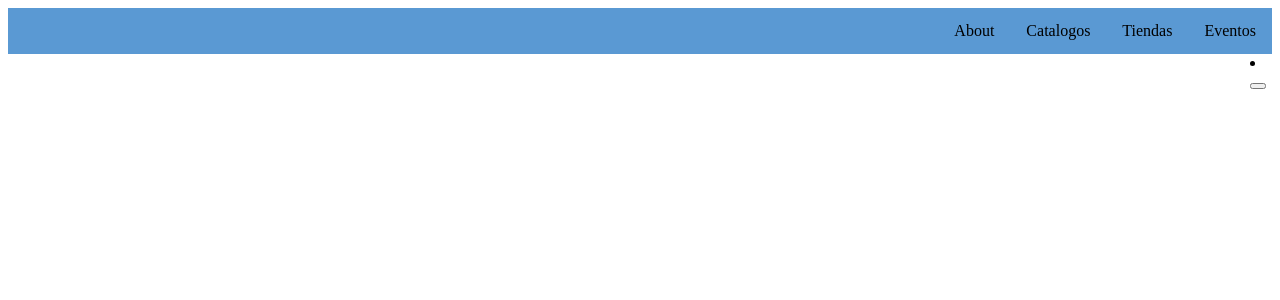
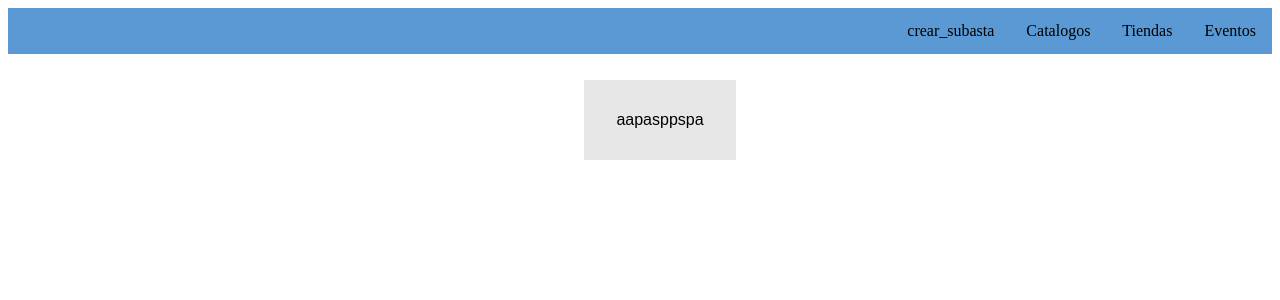
Before and after one commit to OsiNubis99/UCAB_Databases1, a Django app: template AA/templates/subastas.html in a window 1280 px wide. Shown: the top 300 px of the page. Run offline with Django 3.2, Linux system fonts and the light colour scheme; the template is opened without the code that fills it, so the values that code supplies are empty; parts of the project's set-up code (start-up, migrations or seed data) failed here and were passed over.

Commit message:
templates correccion

```diff
--- a/AA/templates/menu.html
+++ b/AA/templates/menu.html
@@ -9,7 +9,7 @@
 </head>
 <style>
 
-ul {
+.menu ul  {
     list-style-type: none;
     margin: 0;
     padding: 0;
@@ -17,11 +17,11 @@ ul {
     background-color: rgb(90,153,211,100);
     }
 
-li {
+.menu li {
     float: Right;
 }
 
-li a {
+.menu li a {
     display: block;
     color: black;
     text-align: center;
@@ -30,21 +30,21 @@ li a {
     }
 
 /* Change the link color to #111 (black) on hover */
-li a:hover {
-    background-color: #111;
+.menu li a:hover {
+    background-color: rgb(63, 120, 243);
 }
 </style>
 <body>
-    <ul>
-        <li><a href="">Eventos</a></li>
-        <li><a href="">Tiendas</a></li>
-        <li><a href="">Catalogos</a></li>
-        <li><a href="">About</a></li>
-    </ul>
-
-
+    <div class ="menu">
+        <ul >
+            <li ><a href="{% url 'subastas' %}">Eventos</a></li>
+            <li ><a href="">Tiendas</a></li>
+            <li ><a href="">Catalogos</a></li>
+            <li><a href="{% url 'crearSubasta' %}">crear_subasta</a></li>
+        </ul>
+    </div>
     {% block content %}
-
+    <p> bienvendidos </p>
     {% endblock %}
 </body>
 </html>
--- a/AA/templates/subastas.html
+++ b/AA/templates/subastas.html
@@ -2,13 +2,50 @@
 
 {% block content %}
 
+<style>
+.centrar-listas {
+	text-align: center;
+}
+
+.centrar-listas ul {
+	text-align: left;
+	display: inline-block;
+    list-style-type: none;
+}
+.centrar-listas li{
+    margin-top: 10px;
+
+}
+
+.centrar-listas button {
+    background-color: #e7e7e7;
+    color: black;
+    border: none;
+    color: white;
+    padding: 15px 32px;
+    text-align: center;
+    text-decoration: none;
+    display: inline-block;
+    font-size: 16px
+} /* Gray */
+.centrar-listas button p{
+    color : black;
+
+}
+</style>
+
+<div class="centrar-listas">
+    <ul>
+
+        <li >
+
+                <button>
+                    <p>aapasppspa</p>
+                </button>
+
+        </li>
+    </ul>
+</div>
 
 
-<li>
-    <div>
-        <button>
-
-        </button>
-    </div>
-</li>
 {% endblock %}
--- a/UCAB_DB1/urls.py
+++ b/UCAB_DB1/urls.py
@@ -15,9 +15,11 @@ Including another URLconf
 """
 from django.contrib import admin
 from django.urls import path
-
+from AA import views
 
 urlpatterns = [
     path('admin/', admin.site.urls),
-    #path('subastas/',subastas)
+    path('subastas/',views.subastas,name='subastas'),
+    path('bienvenidos/',views.welcome,name='home'),
+    path('crearSubasta/',views.crear_subasta,name='crearSubasta'),
 ]
```
Also changed, not shown: AA/forms.py (added, +8 -0 lines), AA/models.py (+8 -17 lines), AA/templates/registroEvento.html (added, +15 -0 lines), AA/templates/registroEvneto.html (deleted, +0 -8 lines), AA/views.py (+25 -2 lines), UCAB_DB1/settings.py (+6 -3 lines).
